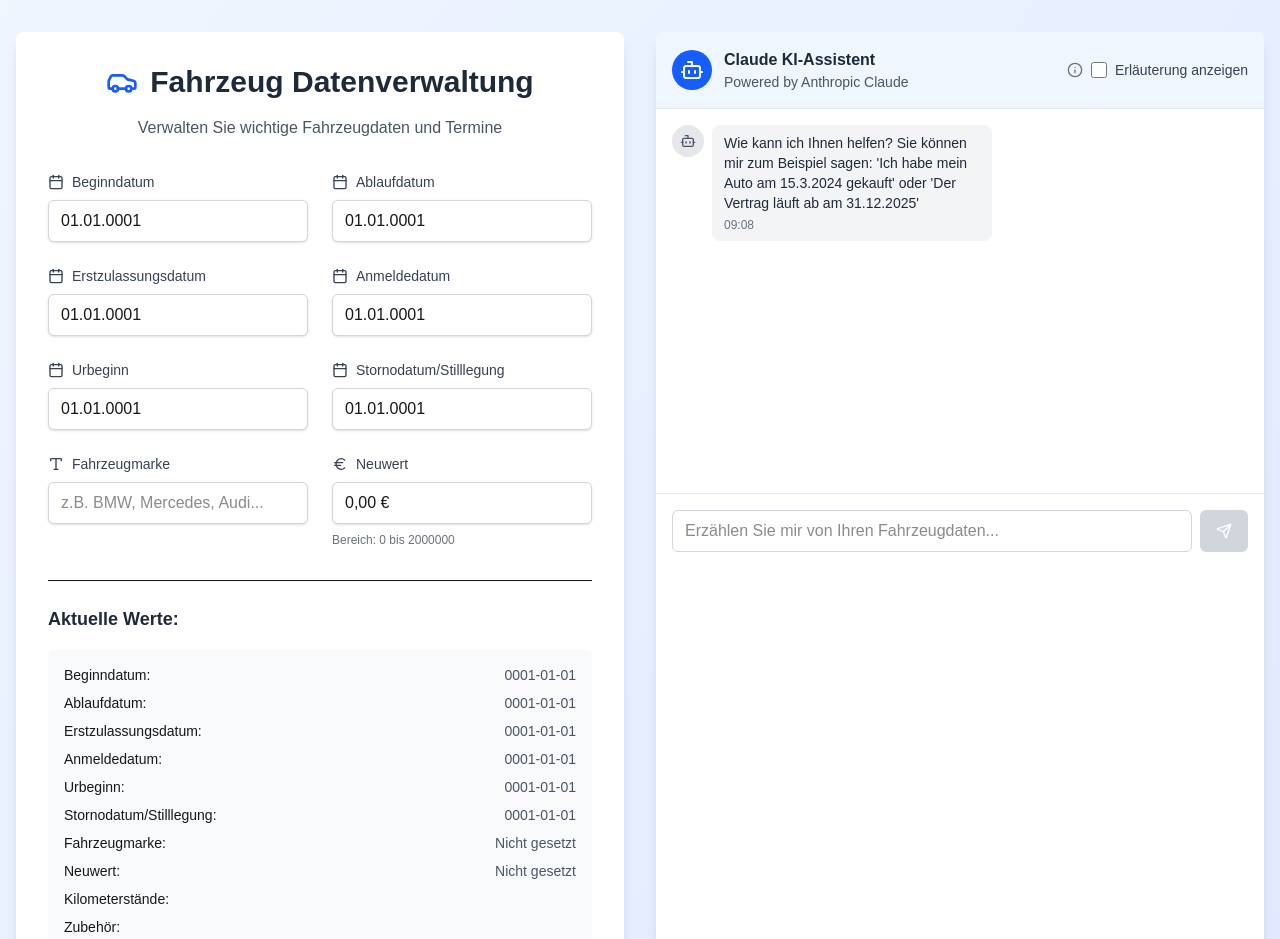
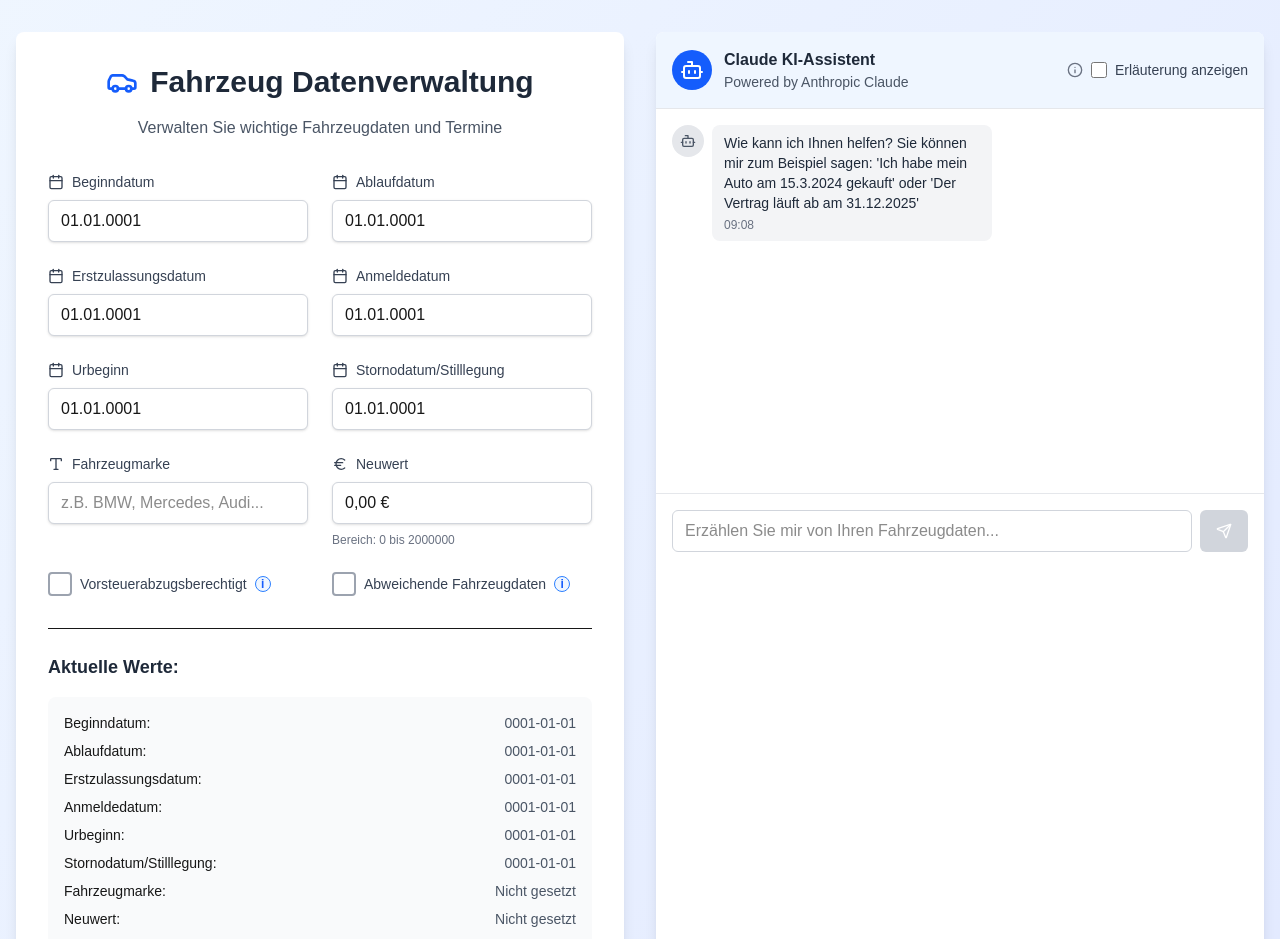
Before and after one commit to dsevenx/motor-date-app, a Next.js app: page / in a window 1280 px wide. Shown: the top 939 px of the page. Built offline with nearby package versions, Linux system fonts and the light colour scheme.

Commit message:
mit MotorCheckBox

```diff
--- a/src/app/page.tsx
+++ b/src/app/page.tsx
@@ -5,6 +5,7 @@ import { useState, useMemo } from 'react';
 import { MotorDate } from '@/components/MotorDate';
 import { MotorEditText } from '@/components/MotorEditText';
 import { MotorEditNumber } from '@/components/MotorEditNumber';
+import { MotorCheckBox } from '@/components/MotorCheckBox';
 import { ChatComponent } from '@/components/ChatComponent';
 import {
   FIELD_DEFINITIONS,
@@ -121,7 +122,19 @@ const Page: React.FC = () => {
                         format={field.validation?.numberFormat}
                       />
                     );
+                  } else if (field.type === 'tristate') {
+                    return (
+                      <MotorCheckBox
+                        key={field.key}
+                        value={fieldValues[field.key] as 'J' | 'N' | ' '}
+                        onChange={(value) => handleUpdateVehicleData(field.key, value)}
+                        label={field.label}
+                        disabled={field.ui?.disabled}
+                        infoText={field.ui?.infoText}
+                      />
+                    );
                   }
+                  // Tabellen werden hier nicht gerendert, da sie zu komplex für das Grid sind
                   return null;
                 })}
               </div>
@@ -135,7 +148,10 @@ const Page: React.FC = () => {
                     <div key={field.key} className="flex justify-between">
                       <span className="font-medium">{field.label}:</span>
                       <span className="text-gray-600">
-                        {fieldValues[field.key] || 'Nicht gesetzt'}
+                        {field.type === 'tristate'
+                          ? (fieldValues[field.key] === 'J' ? 'Ja' : fieldValues[field.key] === 'N' ? 'Nein' : 'Nicht gesetzt')
+                          : (fieldValues[field.key] || 'Nicht gesetzt')
+                        }
                       </span>
                     </div>
                   ))}
@@ -182,6 +198,13 @@ const Page: React.FC = () => {
                   label="Deaktiviertes Zahlenfeld"
                   disabled={true}
                 />
+                <MotorCheckBox
+                  value="J"
+                  onChange={() => { }}
+                  label="Deaktivierte Checkbox"
+                  disabled={true}
+                  infoText="Dies ist eine deaktivierte Checkbox"
+                />
               </div>
             </div>
           </div>
--- /dev/null
+++ b/src/components/MotorCheckBox.tsx
@@ -0,0 +1,157 @@
+"use client"
+
+import React, { useState, useRef } from 'react';
+
+export interface MotorCheckBoxProps {
+  value: 'J' | 'N' | ' ';  // Ja, Nein, Nicht gesetzt (Startzustand)
+  onChange: (value: 'J' | 'N') => void;  // Kann nur J oder N setzen
+  label: string;
+  disabled?: boolean;
+  infoText?: string;
+}
+
+export const MotorCheckBox: React.FC<MotorCheckBoxProps> = ({
+  value = ' ',
+  onChange,
+  label = '',
+  disabled = false,
+  infoText
+}) => {
+  const [showTooltip, setShowTooltip] = useState<boolean>(false);
+  const [mousePosition, setMousePosition] = useState<{ x: number; y: number }>({ x: 0, y: 0 });
+  const checkboxRef = useRef<HTMLInputElement>(null);
+  const tooltipRef = useRef<HTMLDivElement>(null);
+
+  const isChecked = value === 'J';
+
+  const handleCheckboxChange = (e: React.ChangeEvent<HTMLInputElement>): void => {
+    if (disabled) return;
+    onChange(e.target.checked ? 'J' : 'N');
+  };
+
+  const handleMouseEnter = (e: React.MouseEvent): void => {
+    if (infoText) {
+      const rect = e.currentTarget.getBoundingClientRect();
+      setMousePosition({
+        x: rect.left + rect.width / 2,
+        y: rect.bottom + 8
+      });
+      setShowTooltip(true);
+    }
+  };
+
+  const handleMouseMove = (e: React.MouseEvent): void => {
+    if (infoText && showTooltip) {
+      setMousePosition({
+        x: e.clientX,
+        y: e.clientY + 10
+      });
+    }
+  };
+
+  const handleMouseLeave = (): void => {
+    setShowTooltip(false);
+  };
+
+  return (
+    <div className="relative w-full">
+
+      <div className="flex items-center gap-2">
+        {/* Checkbox */}
+        <div className="relative flex items-center">
+          {/* Versteckte native Checkbox für Funktionalität */}
+          <input
+            ref={checkboxRef}
+            type="checkbox"
+            checked={isChecked}
+            onChange={handleCheckboxChange}
+            disabled={disabled}
+            className="sr-only"
+          />
+
+          {/* Custom Checkbox Darstellung */}
+          <div
+            className={`
+              w-6 h-6 border-2 rounded cursor-pointer
+              focus:outline-none focus:ring-2 focus:ring-blue-500 focus:ring-offset-1
+              disabled:cursor-not-allowed disabled:opacity-50
+              transition-colors duration-200
+              ${disabled ? 'bg-gray-100 border-gray-300' : ''}
+            `}
+            style={{
+              backgroundColor: isChecked && !disabled ? '#007AB3' : 'white',
+              borderColor: isChecked && !disabled ? '#007AB3' : '#9CA3AF'
+            }}
+            onClick={() => !disabled && onChange(isChecked ? 'N' : 'J')}
+          >
+            {/* Checkmark Icon */}
+            {isChecked && !disabled && (
+              <svg
+                className="w-5 h-5 text-white pointer-events-none"
+                fill="none"
+                stroke="currentColor"
+                strokeWidth="2"
+                viewBox="0 0 24 24"
+              >
+                <path
+                  strokeLinecap="round"
+                  strokeLinejoin="round"
+                  d="M5 13l4 4L19 7"
+                />
+              </svg>
+            )}
+          </div>
+        </div>
+
+        {/* Label - nur anzeigen wenn vorhanden */}
+        {label && (
+          <label
+            htmlFor={checkboxRef.current?.id}
+            className={`
+              text-sm cursor-pointer select-none
+              ${disabled ? 'text-gray-400 cursor-not-allowed' : 'text-gray-700'}
+            `}
+            onClick={() => !disabled && onChange(isChecked ? 'N' : 'J')}
+          >
+            {label}
+          </label>
+        )}
+
+        {/* Info Icon */}
+        {infoText && (
+          <div className="relative">
+            <div
+              className={`
+                w-4 h-4 rounded-full flex items-center justify-center cursor-help
+                ${disabled ? 'border border-gray-300 text-gray-500 bg-gray-50' : 'border border-blue-500 text-blue-600 bg-blue-50'}
+                hover:bg-blue-100 transition-colors duration-200
+              `}
+              onMouseEnter={handleMouseEnter}
+              onMouseMove={handleMouseMove}
+              onMouseLeave={handleMouseLeave}
+            >
+              <span className="text-xs font-bold">i</span>
+            </div>
+
+            {/* Tooltip - folgt der Maus */}
+            {showTooltip && (
+              <div
+                ref={tooltipRef}
+                className="fixed z-50 w-max max-w-xs pointer-events-none"
+                style={{
+                  left: `${mousePosition.x}px`,
+                  top: `${mousePosition.y}px`,
+                  transform: 'translateX(-50%)'
+                }}
+              >
+                <div className="bg-white text-gray-800 text-sm rounded-md px-3 py-2 shadow-lg border border-gray-200">
+                  {infoText}
+                </div>
+              </div>
+            )}
+          </div>
+        )}
+      </div>
+    </div>
+  );
+};
--- a/src/constants/fieldConfig.tsx
+++ b/src/constants/fieldConfig.tsx
@@ -1,6 +1,6 @@
 // fieldConfig.ts - Zentrale Feld-Konfiguration mit Tabellen-Unterstützung
 
-export type FieldType = 'date' | 'text' | 'number' | 'boolean' | 'select' | 'table';
+export type FieldType = 'date' | 'text' | 'number' | 'boolean' | 'select' | 'table' | 'tristate';
 
 export type NumberFormat = 'currency' | 'integer' | 'decimal' | 'percentage' | 'count';
 
@@ -29,7 +29,7 @@ export interface FieldDefinition {
   key: string;                    // Eindeutiger Schlüssel
   label: string;                  // Anzeigename
   type: FieldType;               // Datentyp
-  defaultValue: string | number | boolean | TableRow[]; // Standardwert
+  defaultValue: string | number | boolean | TableRow[] | 'J' | 'N' | ' '; // Standardwert
   synonyms: string[];            // KI-Erkennungsworte
   required?: boolean;            // Pflichtfeld
   validation?: {
@@ -44,6 +44,7 @@ export interface FieldDefinition {
     placeholder?: string;        // Platzhalter
     helpText?: string;           // Hilfetext
     group?: string;              // Gruppierung in der UI
+    infoText?: string;           // Info-Text für Tooltip
   };
   ai?: {
     priority?: 'high' | 'medium' | 'low';  // KI-Priorität
@@ -190,6 +191,55 @@ export const FIELD_DEFINITIONS: FieldDefinition[] = [
     ai: {
       priority: 'low',
       context: 'Neuwert des Fahrzeugs'
+    }
+  },
+  // TriState-Felder
+  {
+    key: 'vorsteuerabzugsberechtigt',
+    label: 'Vorsteuerabzugsberechtigt',
+    type: 'tristate',
+    defaultValue: ' ',
+    synonyms: [
+      'vorsteuerabzugsberechtigt', 'vorsteuer', 'berechtigt', 'abzugsberechtigt',
+      'steuerlich absetzbar', 'absetzbar', 'betrieblich', 'geschäftlich',
+      'unternehmen', 'firma', 'selbstständig', 'gewerblich',
+      'kann absetzen', 'steuerlich', 'von der steuer absetzen'
+    ],
+    ai: {
+      priority: 'medium',
+      context: 'Vorsteuerabzugsberechtigung für geschäftliche/betriebliche Nutzung des Fahrzeugs',
+      correctionRules: [
+        'Bei geschäftlicher/betrieblicher Nutzung meist "J"',
+        'Bei privater Nutzung meist "N"',
+        'Bei Unsicherheit " " (unbekannt)'
+      ]
+    },
+    ui: {
+      infoText: 'Berechtigung zum Vorsteuerabzug bei geschäftlicher Nutzung'
+    }
+  },
+  {
+    key: 'abweichende_fahrzeugdaten',
+    label: 'Abweichende Fahrzeugdaten',
+    type: 'tristate',
+    defaultValue: ' ',
+    synonyms: [
+      'abweichende fahrzeugdaten', 'abweichend', 'anders', 'unterschiedlich',
+      'modifiziert', 'verändert', 'tuning', 'umgebaut', 'angepasst',
+      'nicht original', 'nicht serienmäßig', 'custom', 'individuell',
+      'besonderheiten', 'abweichungen', 'sonderausstattung'
+    ],
+    ai: {
+      priority: 'medium',
+      context: 'Fahrzeug weicht von Standarddaten ab (Tuning, Modifikationen, etc.)',
+      correctionRules: [
+        'Bei Tuning/Modifikationen meist "J"',
+        'Bei Serienfahrzeug meist "N"',
+        'Bei Unsicherheit " " (unbekannt)'
+      ]
+    },
+    ui: {
+      infoText: 'Fahrzeug wurde modifiziert oder weicht von Seriendaten ab'
     }
   },
   // Tabelle: Kilometerstände
@@ -369,6 +419,9 @@ export const createEmptyTableRow = (tableField: FieldDefinition): TableRow => {
       case 'boolean':
         row[column.key] = false;
         break;
+      case 'tristate':
+        row[column.key] = ' ';
+        break;
       case 'text':
       case 'select':
       default:
@@ -400,11 +453,11 @@ export const updateTableRow = (currentRows: TableRow[], rowId: string, updates:
 
 // Typen für die API-Responses (dynamisch generiert)
 export type ExtractedFieldValue = {
-  value: string | number | boolean | TableRow[] | null;
+  value: string | number | boolean | TableRow[] | 'J' | 'N' | ' ' | null;
   confidence: number;
   source: string;
   corrected?: boolean;
-  originalValue?: string | number | boolean | TableRow[] | null;
+  originalValue?: string | number | boolean | TableRow[] | 'J' | 'N' | ' ' | null;
 };
 
 export type ExtractedData = {
```
Also changed, not shown: KI-Anfragen.txt.
